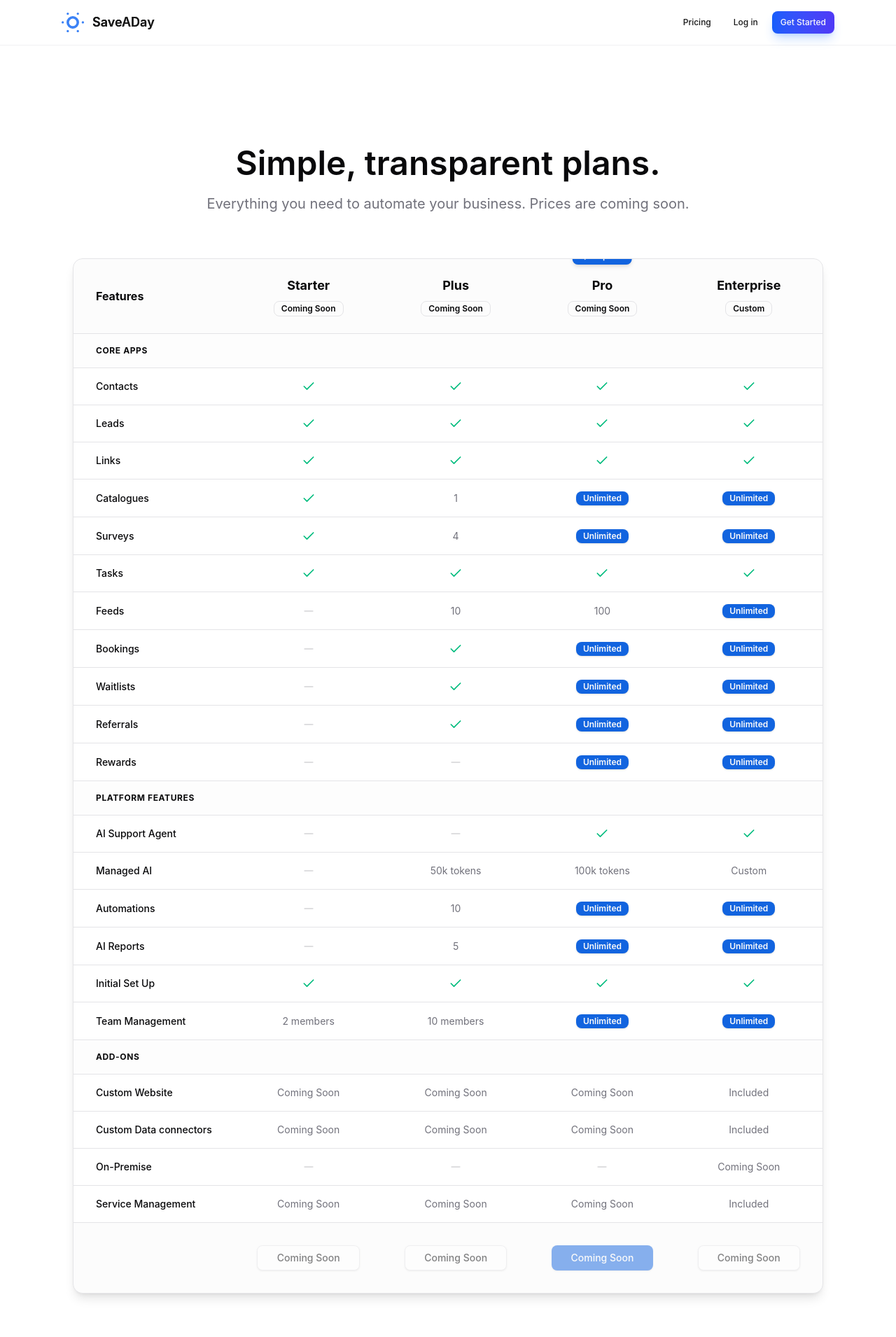
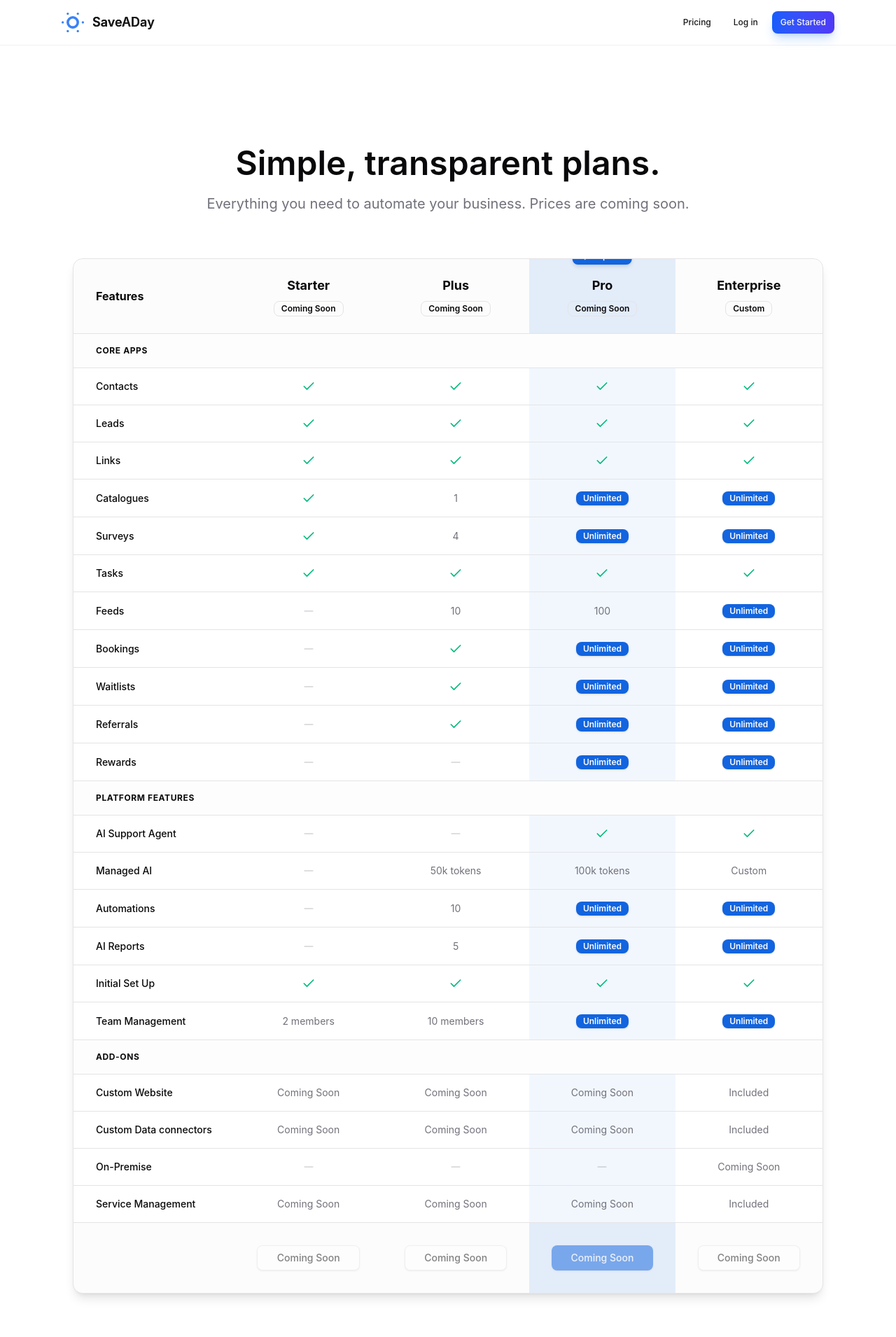
Before and after one commit to Bigmints-com/saveaday.ai, a Next.js app: page /pricing in a window 1280 px wide. Shown: the top 1910 px of the page at 70% size. Built offline with nearby package versions, Linux system fonts and the light colour scheme; a web font is replaced by a local one.

Commit message:
feat: Highlight Pro column as most popular tier
- Added subtle background (bg-primary/5) to all Pro column cells
- Added bg-primary/10 to Pro header and footer
- Makes Pro tier stand out as the recommended choice

```diff
--- a/pages/pricing.tsx
+++ b/pages/pricing.tsx
@@ -96,7 +96,10 @@ const PricingPage: NextPage = () => {
                     <TableRow className="bg-muted/30 border-b">
                       <TableHead className="font-bold text-foreground text-base py-6 pl-8">Features</TableHead>
                       {tiers.map((tier) => (
-                        <TableHead key={tier.name} className="text-center py-6 px-8 relative">
+                        <TableHead
+                          key={tier.name}
+                          className={`text-center py-6 px-8 relative ${tier.popular ? 'bg-primary/10' : ''}`}
+                        >
                           {tier.popular && (
                             <div className="absolute -top-4 left-1/2 -translate-x-1/2">
                               <Badge className="bg-primary text-primary-foreground border-0 shadow-md px-3 py-1">
@@ -134,7 +137,7 @@ const PricingPage: NextPage = () => {
                             <TableCell className="font-medium text-foreground py-4 pl-8">{feature.name}</TableCell>
                             <TableCell className="text-center py-4 px-8">{renderCell(feature.starter)}</TableCell>
                             <TableCell className="text-center py-4 px-8">{renderCell(feature.plus)}</TableCell>
-                            <TableCell className="text-center py-4 px-8">{renderCell(feature.pro)}</TableCell>
+                            <TableCell className="text-center py-4 px-8 bg-primary/5">{renderCell(feature.pro)}</TableCell>
                             <TableCell className="text-center py-4 px-8">{renderCell(feature.enterprise)}</TableCell>
                           </TableRow>
                         ))}
@@ -144,7 +147,10 @@ const PricingPage: NextPage = () => {
                     <TableRow className="bg-muted/30 border-t">
                       <TableCell className="py-6" />
                       {tiers.map((tier) => (
-                        <TableCell key={tier.name} className="text-center py-8 px-8">
+                        <TableCell
+                          key={tier.name}
+                          className={`text-center py-8 px-8 ${tier.popular ? 'bg-primary/10' : ''}`}
+                        >
                           <Button
                             variant={tier.popular ? "default" : "outline"}
                             disabled
```
